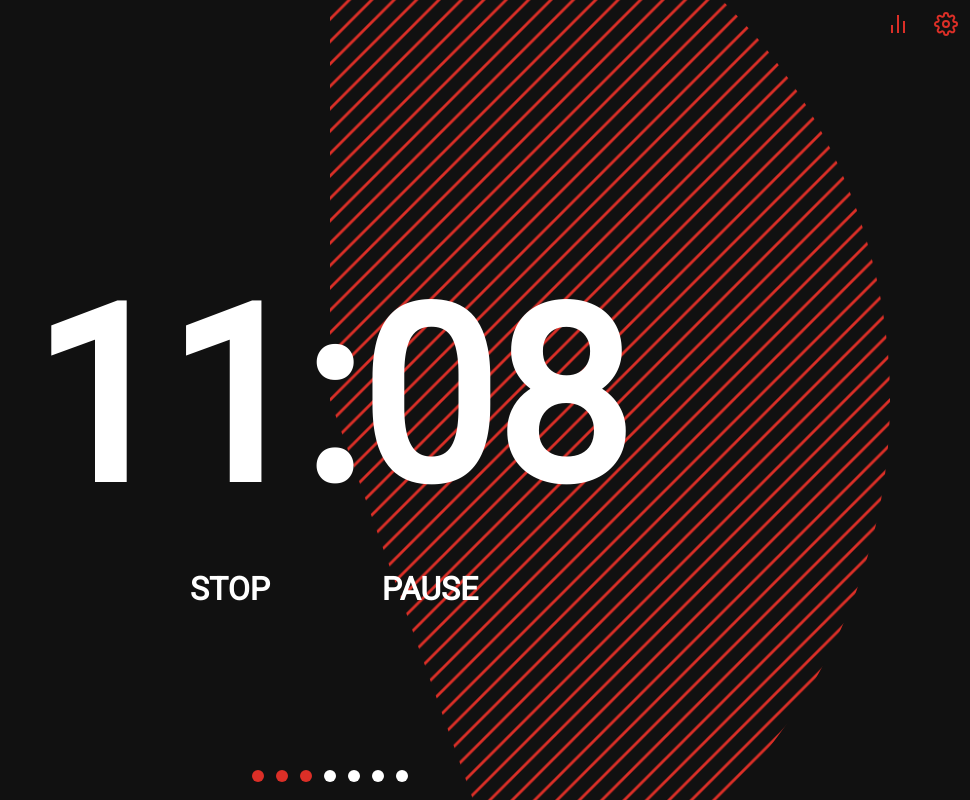
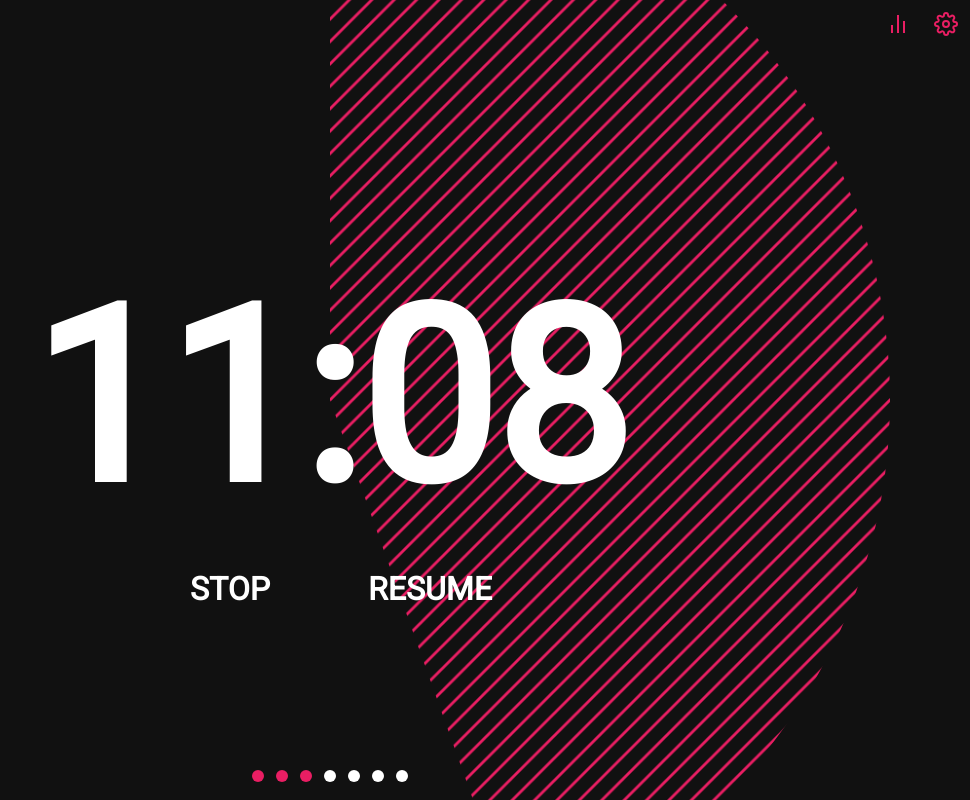
Before and after one commit to zserge/focus, a plain HTML site: page index.html in a window 1280 px wide. Shown: the whole page, without its empty margins (310-1280 px from the left). Drawn offline with Linux system fonts and the light colour scheme.

Commit message:
pink theme, local storage for timer data

```diff
--- a/app.js
+++ b/app.js
@@ -34,7 +34,7 @@ const Toolbar = {
           <svg
             xmlns="http://www.w3.org/2000/svg"
             width="24" height="24" viewBox="0 0 24 24"
-            fill="none" stroke="#db2f27" stroke-width="2" stroke-linecap="square"
+            fill="none" stroke="#e91e63" stroke-width="2" stroke-linecap="square"
             stroke-linejoin="arcs"
           >
             <line x1="18" y1="20" x2="18" y2="10"></line>
@@ -47,7 +47,7 @@ const Toolbar = {
         <nav-link href="#settings">
           <svg
             xmlns="http://www.w3.org/2000/svg" width="24" height="24" viewBox="0 0 24 24"
-            fill="none" stroke="#db2f27" stroke-width="2" stroke-linecap="square"
+            fill="none" stroke="#e91e63" stroke-width="2" stroke-linecap="square"
             stroke-linejoin="arcs"
           >
             <circle cx="12" cy="12" r="3"></circle>
@@ -79,20 +79,23 @@ const DayStats = {
     items: function() {
       return Array(+this.total)
         .fill()
-        .map((item, i) => ({finished: i < +this.finished, half: i === +this.finished}));
+        .map((item, i) => ({
+          finished: i < +this.finished,
+          half: i === +this.finished,
+        }));
     },
   },
 };
 
 const Countdown = {
-  props: ['total', 'current', 'stopped', 'paused'],
+  props: ['total', 'current', 'running'],
   template: `
     <div class="timer-container">
       <div class="timer">
         <svg class="arc" xmlns="http://www.w3.org/2000/svg" viewBox="0 0 200 200">
           <defs>
             <pattern id="diagonal-hatch" patternUnits="userSpaceOnUse" width="4" height="4">
-              <path d="M-1,1 l2,-2 M0,4 l4,-4 M3,5 l2,-2" style="stroke:#db2f27; stroke-width:0.5" />
+              <path d="M-1,1 l2,-2 M0,4 l4,-4 M3,5 l2,-2" style="stroke:#e91e63; stroke-width:0.5" />
             </pattern>
           </defs>
           <path class="arc-path" style="fill: url(#diagonal-hatch)" :d="arc"></path>
@@ -102,13 +105,13 @@ const Countdown = {
           <div class="countdown">
             {{minutes}}
           </div>
-          <div v-if="stopped" class="buttons">
+          <div v-if="!running && current === 0" class="buttons">
             <div class="btn" v-on:click="$emit('work')">WORK</div>
             <div class="btn" v-on:click="$emit('break')">BREAK</div>
           </div>
           <div v-else="" class="buttons">
             <div class="btn" v-on:click="$emit('stop')">STOP</div>
-            <div v-if="paused" class="btn" v-on:click="$emit('resume')">RESUME</div>
+            <div v-if="!running && current > 0" class="btn" v-on:click="$emit('resume')">RESUME</div>
             <div v-else="" class="btn" v-on:click="$emit('pause')">PAUSE</div>
           </div>
         </div>
@@ -118,17 +121,19 @@ const Countdown = {
   computed: {
     minutes: function() {
       const minutes = (this.current / 60) | 0;
-      const seconds = (this.current % 60);
-      return `${minutes < 10 ? '0' : ''}${minutes}:${seconds < 10 ? '0' : ''}${seconds}`;
+      const seconds = this.current % 60;
+      return `${minutes < 10 ? '0' : ''}${minutes}:${
+        seconds < 10 ? '0' : ''
+      }${seconds}`;
     },
     arc: function() {
-      let degrees = (this.current) * 359.99 / this.total;
+      let degrees = (this.current * 359.99) / this.total;
       const round = 360 / 32;
       //degrees = Math.round(degrees / round) * round;
       const polarToCartesian = (cx, cy, r, angle) => {
-        let rad = (angle - 90) * Math.PI / 180;
-        return { x: cx + (r * Math.cos(rad)), y: cy + (r * Math.sin(rad)) };
-      }
+        let rad = ((angle - 90) * Math.PI) / 180;
+        return {x: cx + r * Math.cos(rad), y: cy + r * Math.sin(rad)};
+      };
       const start = polarToCartesian(100, 100, 100, degrees);
       const end = polarToCartesian(100, 100, 100, 0);
       const arcSweep = degrees <= 180 ? '0' : '1';
@@ -143,15 +148,14 @@ const Countdown = {
   },
 };
 
-const timer = {
-    stopped: false,
-    paused: false,
-    total: 1500,
-    current: 668,
-    workDuration: 1500,
-    breakDuration: 300,
+let timer = {
+  tid: undefined,
+  total: 1500,
+  current: 668,
+  workDuration: 1500,
+  breakDuration: 300,
 };
-const startTimer = (interval) => {
+const startTimer = interval => {
   if (timer.tid) {
     stopTimer();
   }
@@ -164,39 +168,64 @@ const startTimer = (interval) => {
     if (timer.current === 0) {
       stopTimer(true);
     }
+    localStorage.setItem('timer-v1', JSON.stringify(timer));
   }, 1000);
+  localStorage.setItem('timer-v1', JSON.stringify(timer));
 };
-const stopTimer = (reset) => {
+const stopTimer = reset => {
   clearInterval(timer.tid);
   timer.tid = undefined;
   if (reset) {
     timer.current = 0;
   }
+  localStorage.setItem('timer-v1', JSON.stringify(timer));
+};
+
+timer = JSON.parse(localStorage.getItem('timer-v1') || JSON.stringify(timer));
+if (timer.tid) {
+  startTimer();
 }
 
 const RouteMain = {
-  data: function() { return timer; },
+  data: function() {
+    return timer;
+  },
   template: `
     <div>
       <toolbar />
-      <countdown :total="total" :current="current" :paused="paused" :stopped="stopped"
+      <countdown :total="total" :current="current" :running="!!tid"
       v-on:pause="pause" v-on:resume="resume" v-on:stop="stop"
       v-on:work="startWork" v-on:break="startBreak" />
       <day-stats total="7" finished="3" />
     </div>
   `,
   components: {
-    'toolbar': Toolbar,
-    'countdown': Countdown,
+    toolbar: Toolbar,
+    countdown: Countdown,
     'day-stats': DayStats,
   },
   methods: {
-    pause: function() { timer.paused = true; stopTimer(); },
-    resume: function() { timer.paused = false; startTimer(); },
-    stop: function() { timer.stopped = true; stopTimer(true); },
-    startWork: function() { timer.stopped = false; startTimer(timer.workDuration); },
-    startBreak: function() { timer.stopped = false; startTimer(timer.breakDuration); },
-  }
+    pause: function() {
+      timer.paused = true;
+      stopTimer();
+    },
+    resume: function() {
+      timer.paused = false;
+      startTimer();
+    },
+    stop: function() {
+      timer.stopped = true;
+      stopTimer(true);
+    },
+    startWork: function() {
+      timer.stopped = false;
+      startTimer(timer.workDuration);
+    },
+    startBreak: function() {
+      timer.stopped = false;
+      startTimer(timer.breakDuration);
+    },
+  },
 };
 
 //
--- a/styles.css
+++ b/styles.css
@@ -34,7 +34,7 @@ body {
 	margin: 0 6px;
 }
 .dot.finished {
-	background-color: #db2f27;
+	background-color: #e91e63;
 }
 .dot.half {
 }
```
